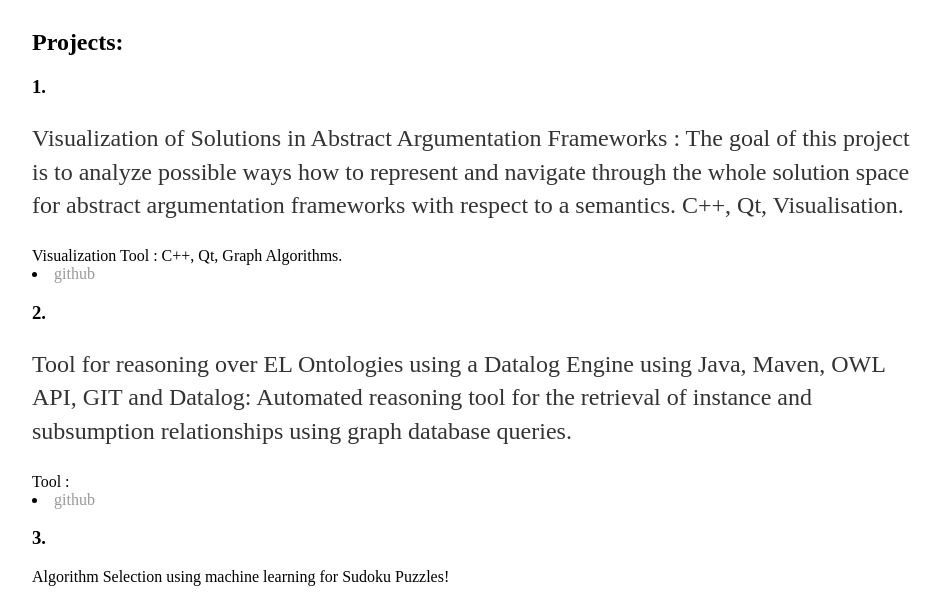
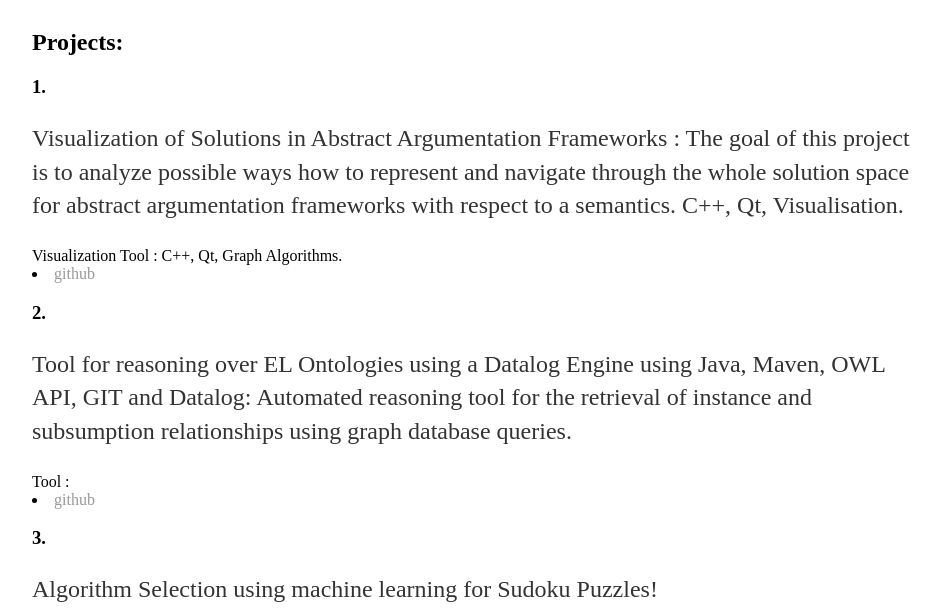
Before and after one commit to rajwrdhn/rajwrdhn, a plain HTML site: page index.html in a window 1280 px wide. Shown: the part 168-778 px from the top of the page, without its empty margins (160-1101 px from the left). Drawn offline with Linux system fonts and the light colour scheme.

Commit message:
Update index.html

```diff
--- a/index.html
+++ b/index.html
@@ -28,7 +28,7 @@
           Datalog: Automated reasoning tool for the retrieval of instance and subsumption relationships using graph database
           queries.</a></p> Tool :  <li><a href=https://github.com/rajwrdhn/OWL-EL-Datalog> github</a></li>
        <h3>3.</h3>
-       Algorithm Selection using machine learning for Sudoku Puzzles! </a></p> Programming python (Modelling) :  <li><a href=https://github.com/rajwrdhn/Algorithm-Selection-Using-Machine-Learning-For-Sudoku> github</a></li>
+       <p>Algorithm Selection using machine learning for Sudoku Puzzles! </a></p> Programming python (Modelling) :  <li><a href=https://github.com/rajwrdhn/Algorithm-Selection-Using-Machine-Learning-For-Sudoku> github</a></li>
        <h3>4.</h3>
        <p>Python mocker test examples:</a></p> Examples :  <li><a href=https://github.com/rajwrdhn/mockpytests> github</a></li>
      </div>
```
